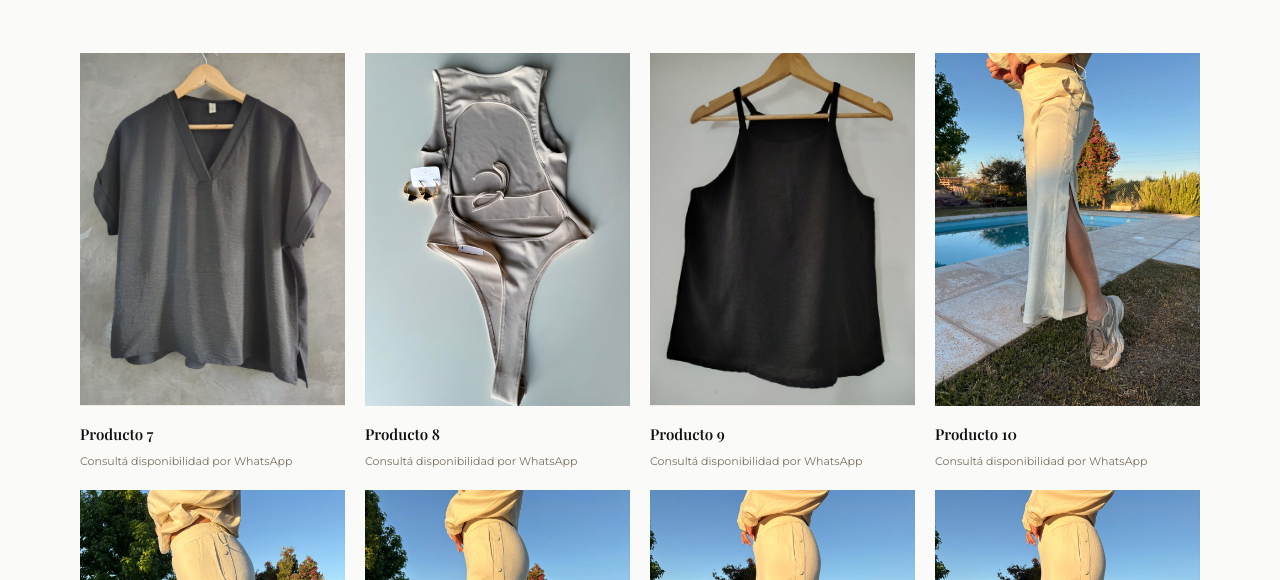
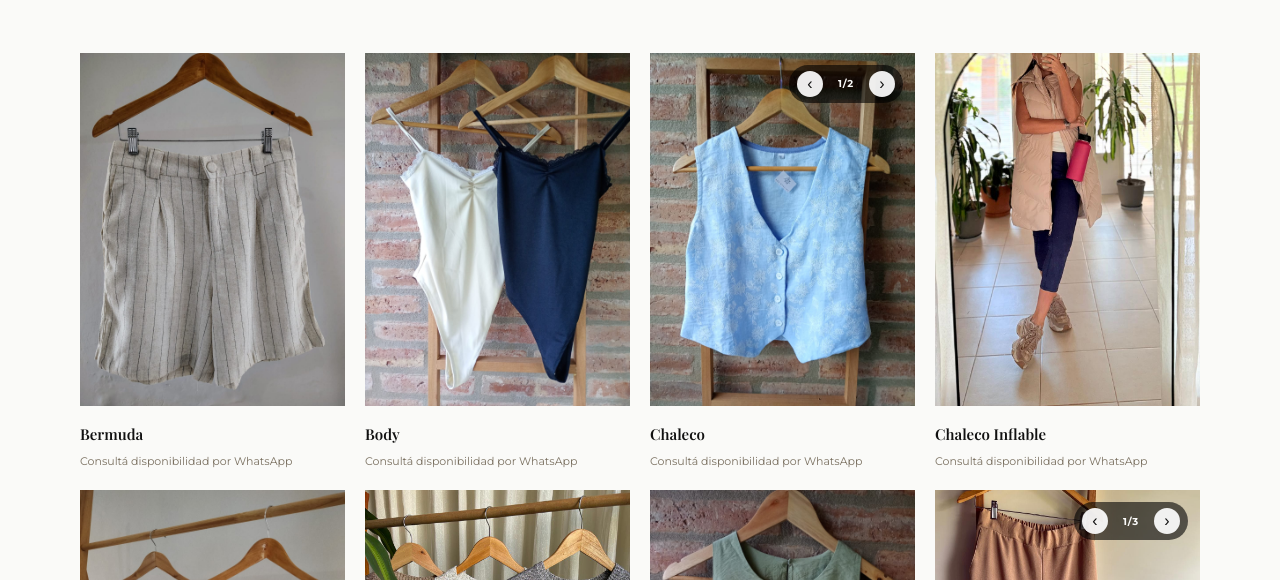
Before and after one commit to lasgarcias/tiendeishon, a plain HTML site: page productos.html in a window 1280 px wide. Shown: the part 220-800 px from the top of the page. Drawn offline with nearby package versions, Linux system fonts and the light colour scheme; a web font is replaced by a local one.

Commit message:
Agrupar vistas por prenda en catálogo con navegación

```diff
--- a/script.js
+++ b/script.js
@@ -35,27 +35,106 @@ document.querySelectorAll('.reveal, .reveal-left, .reveal-right').forEach((el) =
 // Productos dinámicos para la página de "ver todo"
 const productsAllGrid = document.getElementById('products-all-grid');
 if (productsAllGrid) {
-  const FIRST_VISIBLE_IN_HOME = 6;
-  const TOTAL_PRODUCTOS = 30;
   const whatsappBase = 'https://wa.me/5493515155620?text=';
+  const catalogFiles = [
+    'bermuda.jpeg',
+    'body.jpeg',
+    'chaleco.jpeg',
+    'chaleco (2).jpeg',
+    'chaleco inflable.jpeg',
+    'conjunto.jpeg',
+    'musculosa.jpeg',
+    'musculosa balloon.jpeg',
+    'pantalon.jpeg',
+    'pantalon (2).jpeg',
+    'pantalon (3).jpeg',
+    'remera (1).jpeg',
+    'remera (2).jpeg',
+    'short.jpeg',
+    'short (2).jpeg',
+    'short (3).jpeg',
+    'top.jpeg',
+    'top (2).jpeg',
+    'tops.jpeg',
+    'vestido.jpeg',
+    'vestido (1).jpeg',
+    'vestido (2).jpeg',
+    'vestidos.jpeg'
+  ];
 
-  for (let index = FIRST_VISIBLE_IN_HOME + 1; index <= TOTAL_PRODUCTOS; index += 1) {
+  const removeExtension = (fileName) => fileName.replace(/\.jpe?g$/i, '');
+  const normalizeProductKey = (fileName) => removeExtension(fileName)
+    .replace(/\s*\(\d+\)$/, '')
+    .trim()
+    .toLowerCase();
+  const toDisplayName = (fileName) => removeExtension(fileName)
+    .replace(/\s*\(\d+\)$/, '')
+    .replace(/\b\w/g, (letter) => letter.toUpperCase());
+
+  const productsMap = new Map();
+  catalogFiles.forEach((fileName) => {
+    const key = normalizeProductKey(fileName);
+    if (!productsMap.has(key)) {
+      productsMap.set(key, {
+        name: toDisplayName(fileName),
+        images: []
+      });
+    }
+    productsMap.get(key).images.push(fileName);
+  });
+
+  const buildWhatsappUrl = (productName) => `${whatsappBase}${encodeURIComponent(`Hola Buenas. Quería consultar disponibilidad de ${productName}`)}`;
+
+  productsMap.forEach((product) => {
+    let currentImageIndex = 0;
+
     const card = document.createElement('div');
     card.className = 'product-card reveal visible';
-
     card.innerHTML = `
       <div class="product-img">
-        <img class="product-photo" src="Indumentaria/producto${index}.jpeg" alt="Producto ${index}" loading="lazy"/>
+        <img class="product-photo" src="Indumentaria tienda web/${product.images[currentImageIndex]}" alt="${product.name}" loading="lazy"/>
+        ${product.images.length > 1 ? `
+          <div class="product-gallery-controls" aria-label="Vistas de ${product.name}">
+            <button type="button" class="gallery-arrow prev" aria-label="Imagen anterior">‹</button>
+            <span class="gallery-counter">1/${product.images.length}</span>
+            <button type="button" class="gallery-arrow next" aria-label="Imagen siguiente">›</button>
+          </div>
+        ` : ''}
         <div class="product-hover">
-          <a href="${whatsappBase}Hola Buenas. Quería consultar disponibilidad del producto ${index}" target="_blank">Consultar →</a>
+          <a class="catalog-whatsapp-link" href="${buildWhatsappUrl(product.name)}" target="_blank">Consultar →</a>
         </div>
       </div>
       <div class="product-info">
-        <h3>Producto ${index}</h3>
+        <h3>${product.name}</h3>
         <p>Consultá disponibilidad por WhatsApp</p>
       </div>
     `;
 
+    if (product.images.length > 1) {
+      const imageEl = card.querySelector('.product-photo');
+      const whatsappLink = card.querySelector('.catalog-whatsapp-link');
+      const counter = card.querySelector('.gallery-counter');
+      const prevBtn = card.querySelector('.gallery-arrow.prev');
+      const nextBtn = card.querySelector('.gallery-arrow.next');
+
+      const updateImage = () => {
+        imageEl.src = `Indumentaria tienda web/${product.images[currentImageIndex]}`;
+        counter.textContent = `${currentImageIndex + 1}/${product.images.length}`;
+        whatsappLink.href = buildWhatsappUrl(product.name);
+      };
+
+      prevBtn.addEventListener('click', () => {
+        currentImageIndex = (currentImageIndex - 1 + product.images.length) % product.images.length;
+        updateImage();
+      });
+
+      nextBtn.addEventListener('click', () => {
+        currentImageIndex = (currentImageIndex + 1) % product.images.length;
+        updateImage();
+      });
+    }
+
     productsAllGrid.appendChild(card);
-  }
+  });
+
 }
--- a/styles.css
+++ b/styles.css
@@ -277,6 +277,46 @@
       aspect-ratio: 3/4; background: var(--beige);
       overflow: hidden; position: relative; margin-bottom: 16px;
     }
+    .product-photo {
+      width: 100%;
+      height: 100%;
+      object-fit: cover;
+    }
+    .product-gallery-controls {
+      position: absolute;
+      top: 12px;
+      right: 12px;
+      z-index: 3;
+      display: flex;
+      align-items: center;
+      gap: 8px;
+      background: rgba(0,0,0,.6);
+      padding: 6px 8px;
+      border-radius: 999px;
+    }
+    .gallery-arrow {
+      width: 26px;
+      height: 26px;
+      border: 0;
+      border-radius: 50%;
+      background: rgba(255,255,255,.92);
+      color: var(--black);
+      font-size: 16px;
+      line-height: 1;
+      cursor: pointer;
+      display: flex;
+      align-items: center;
+      justify-content: center;
+      padding: 0;
+    }
+    .gallery-counter {
+      color: var(--white);
+      font-size: 10px;
+      font-weight: 700;
+      letter-spacing: .08em;
+      min-width: 30px;
+      text-align: center;
+    }
     .product-img-bg {
       position: absolute; inset: 0;
       transition: transform .5s ease;
```
